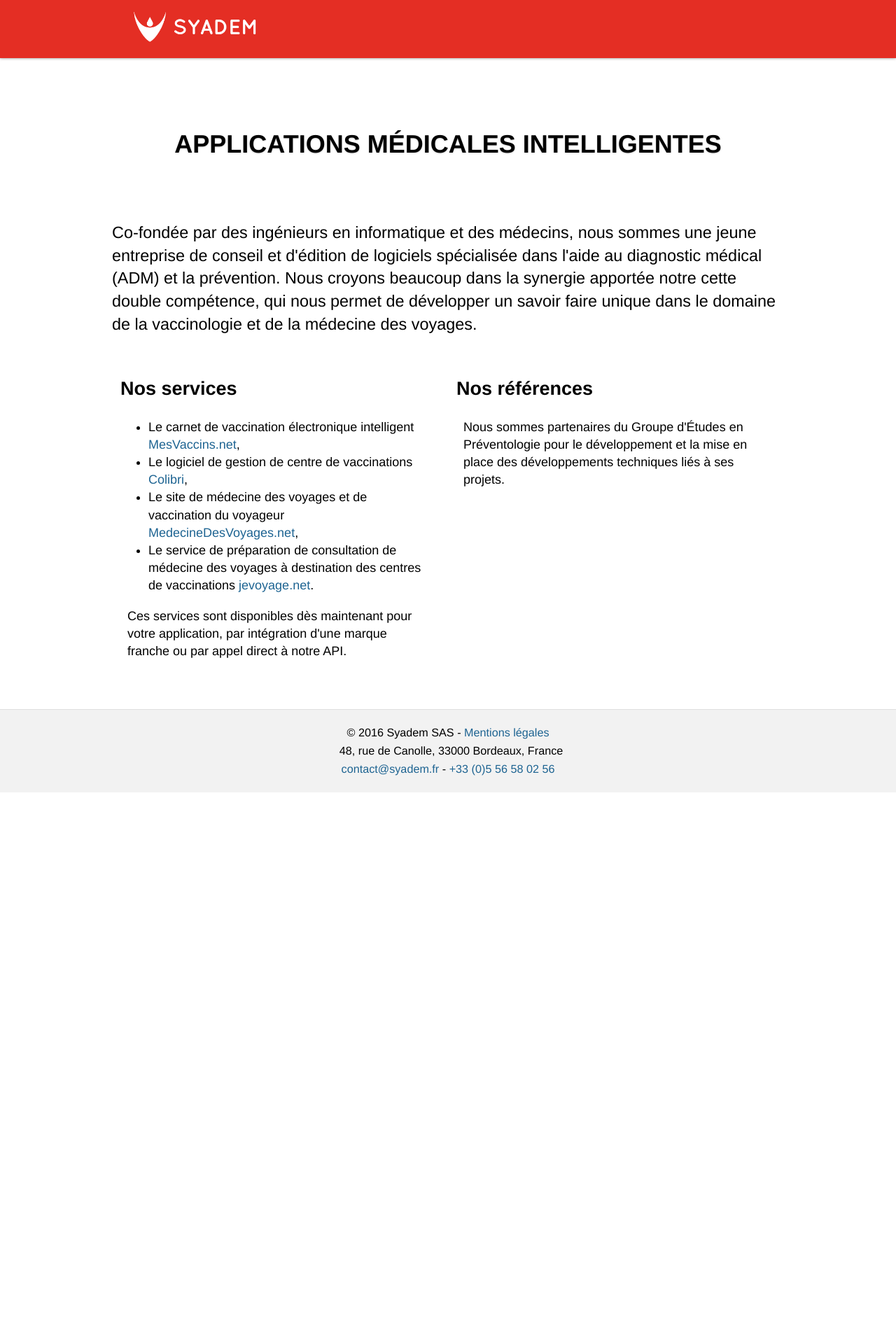
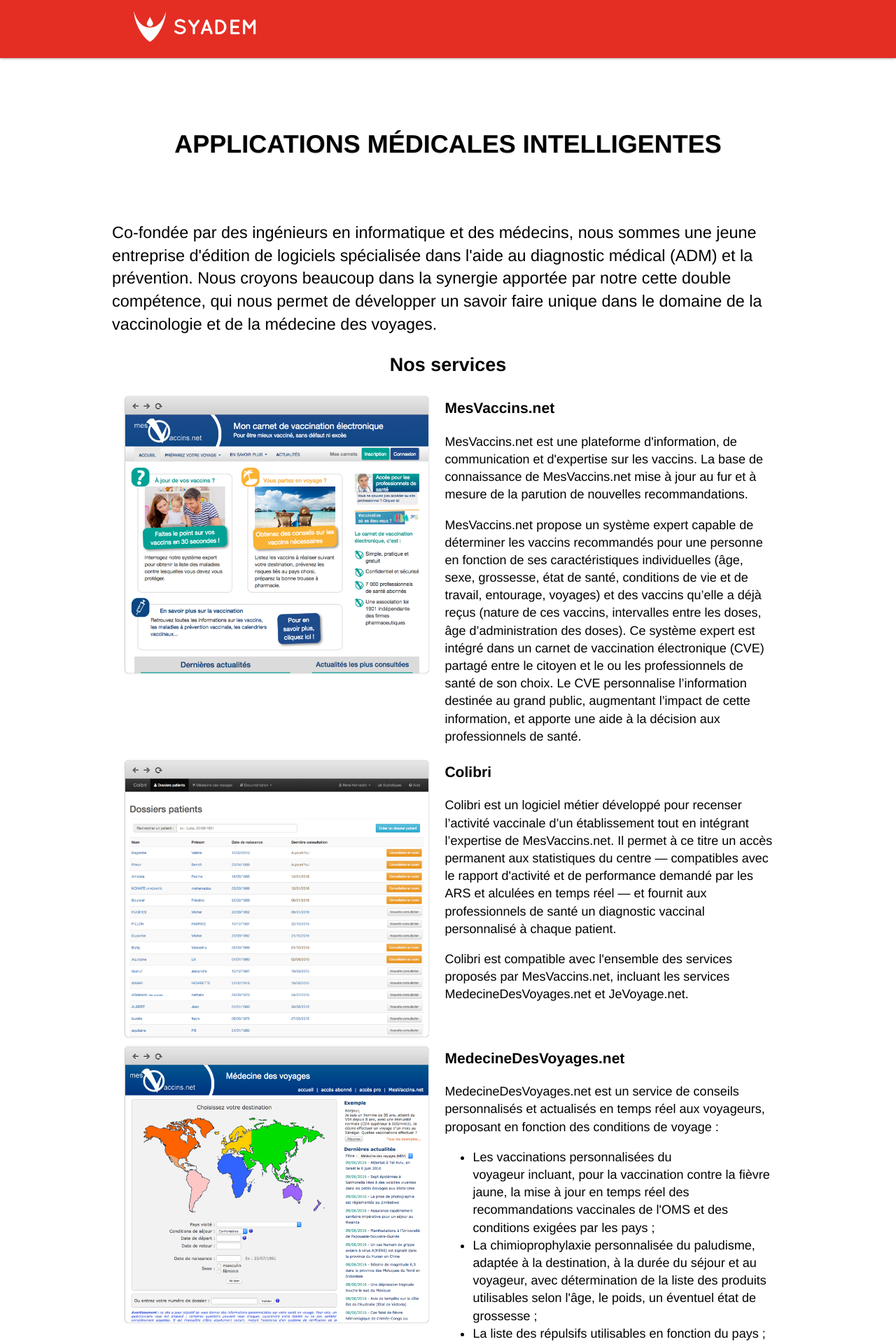
Before and after one commit to Syadem/syadem.github.io, a Jekyll site: the page built from index.html, in a window 1280 px wide. Shown: the top 1920 px of the page at 70% size. Built offline with Jekyll 4.4.1, drawn with Linux system fonts in a browser that asks for light colours; nearby versions of some CDN libraries; some web fonts are replaced; before the commit the page ends 1132 px from its top, so only the background shows below that; some of the changed text lies outside the part shown.

Commit message:
Update descriptions

```diff
--- a/css/main.css
+++ b/css/main.css
@@ -53,20 +53,26 @@
   text-transform: uppercase;
 }
 
-.introduction {
+.presentation {
   font-size: 1.3em;
 }
 
-.column {
-  padding: 12px;
+.homepage h2 {
+  text-align: center;
 }
 
-.column p {
-  padding: 0 20px 0 10px;
+.product .image, .product .description {
+  width: 49%;
+  display: inline-block;
 }
 
-.column ul {
-  padding-right: 10px;
+.product .description {
+  vertical-align: top;
+}
+
+.product .description h3 {
+  margin: 5px 0 1em 0;
+  padding: 0;
 }
 
 footer {
--- a/index.html
+++ b/index.html
@@ -8,29 +8,70 @@
   </div>
 </div>
 
-<div class="container">
+<div class="container homepage">
   <div class="pure-g-r">
-    <section class="pure-u-1 introduction">
-      <p>Co-fondée par des ingénieurs en informatique et des médecins, nous sommes une jeune entreprise de conseil et d'édition de logiciels spécialisée dans l'aide au diagnostic médical (ADM) et la prévention. Nous croyons beaucoup dans la synergie apportée notre cette double compétence, qui nous permet de développer un savoir faire unique dans le domaine de la vaccinologie et de la médecine des voyages.</p>
+    <section class="pure-u-1 presentation">
+      <p>Co-fondée par des ingénieurs en informatique et des médecins, nous sommes une jeune entreprise d'édition de logiciels spécialisée dans l'aide au diagnostic médical (ADM) et la prévention. Nous croyons beaucoup dans la synergie apportée par notre cette double compétence, qui nous permet de développer un savoir faire unique dans le domaine de la vaccinologie et de la médecine des voyages.</p>
     </section>
   </div>
   <div class="pure-g-r">
-    <section class="pure-u-1-2">
-      <div class="column">
-        <h2>Nos services</h2>
-        <ul>
-          <li>Le carnet de vaccination électronique intelligent <a href="http://www.mesvaccins.net">MesVaccins.net</a>,</li>
-          <li>Le logiciel de gestion de centre de vaccinations <a href="https://colibri.mesvaccins.net">Colibri</a>,</li>
-          <li>Le site de médecine des voyages et de vaccination du voyageur <a href="http://www.medecinedesvoyages.net/">MedecineDesVoyages.net</a>,</li>
-          <li>Le service de préparation de consultation de médecine des voyages à destination des centres de vaccinations <a href="http://www.jevoyage.net/">jevoyage.net</a>.</li>
-        </ul>
-        <p>Ces services sont disponibles dès maintenant pour votre application, par intégration d'une marque franche ou par appel direct à notre API.</p>
+    <section class="pure-u-1">
+      <h2>Nos services</h2>
+      <div class="product">
+        <div class="image"><img src="images/mesvaccins.png" alt="MesVaccins.net"></div>
+        <div class="description">
+          <h3>MesVaccins.net</h3>
+          <p>
+            MesVaccins.net est une plateforme d'information, de communication et d'expertise sur les vaccins. La base de connaissance de MesVaccins.net mise à jour au fur et à mesure de la parution de nouvelles recommandations.
+          </p>
+          <p>
+            MesVaccins.net propose un système expert capable de déterminer les vaccins recommandés pour une personne en fonction de ses caractéristiques individuelles (âge, sexe, grossesse, état de santé, conditions de vie et de travail, entourage, voyages) et des vaccins qu’elle a déjà reçus (nature de ces vaccins, intervalles entre les doses, âge d’administration des doses). Ce système expert est intégré dans un carnet de vaccination électronique (CVE) partagé entre le citoyen et le ou les professionnels de santé de son choix. Le CVE personnalise l’information destinée au grand public, augmentant l’impact de cette information, et apporte une aide à la décision aux professionnels de santé.
+          </p>
+        </div>
       </div>
-    </section>
-    <section class="pure-u-1-2">
-      <div class="column">
-        <h2>Nos références</h2>
-        <p>Nous sommes partenaires du Groupe d'Études en Préventologie pour le développement et la mise en place des développements techniques liés à ses projets.</p>
+      <div class="product">
+        <div class="image"><img src="images/colibri.png" alt="Colibri"></div>
+        <div class="description">
+          <h3>Colibri</h3>
+          <p>
+            Colibri est un logiciel métier développé pour recenser l’activité vaccinale d’un établissement tout en intégrant l’expertise de MesVaccins.net. Il permet à ce titre un accès permanent aux statistiques du centre &mdash; compatibles avec le rapport d'activité et de performance demandé par les ARS et alculées en temps réel &mdash; et fournit aux professionnels de santé un diagnostic vaccinal personnalisé à chaque patient.
+          </p>
+          <p>
+            Colibri est compatible avec l'ensemble des services proposés par MesVaccins.net, incluant les services MedecineDesVoyages.net et JeVoyage.net.
+          </p>
+        </div>
+      </div>
+      <div class="product">
+        <div class="image"><img src="images/medecinedesvoyages.png" alt="MedecineDesVoyages.net"></div>
+        <div class="description">
+          <h3>MedecineDesVoyages.net</h3>
+          <p>
+            MedecineDesVoyages.net est un service de conseils personnalisés et actualisés en temps réel aux voyageurs, proposant en fonction des conditions de voyage :
+            <ul>
+              <li>Les vaccinations personnalisées du voyageur incluant, pour la vaccination contre la fièvre jaune, la mise à jour en temps réel des recommandations vaccinales de l'OMS et des conditions exigées par les pays ;</li>
+              <li>La chimioprophylaxie personnalisée du paludisme, adaptée à la destination, à la durée du séjour et au voyageur, avec détermination de la liste des produits utilisables selon l'âge, le poids, un éventuel état de grossesse ;</li>
+              <li>La liste des répulsifs utilisables en fonction du pays ;</li>
+              <li>Les informations générales sur le pays, incluant les cartes politiques et reliefs en haute définition et les cartes de risques si pertinent.</li>
+            </ul>
+          </p>
+        </div>
+      </div>
+      <div class="product">
+        <div class="image"><img src="images/jevoyage.png" alt="JeVoyage.net"></div>
+        <div class="description">
+          <h3>JeVoyage.net</h3>
+          <p>
+            JeVoyage.net est un service complémentaire au site MedecineDesVoyages.net, accessible en ligne. Il permet aux patients d'un centre de vaccinations de préparer leur consultation en ligne et d'obtenir les informations nécessaires à la consultation. Le dossier comprend :
+            <ul>
+              <li>Les informations que le centre souhaite communiquer au patient sur la consultation (tarif, lieu de la consultation, document à fournir, etc.) ;</li>
+              <li>Une version informatisée du formulaire que le patient doit compléter préalablement à sa consultation ;</li>
+              <li>Le questionnaire du site MedecineDesVoyages.net avec les recommandations vaccinales et conseils personnalisés au voyage de votre patient.</li>
+            </ul>
+          </p>
+          <p>
+            Les informations fournies par le patient sont ensuite récupérées par le praticien dans le cadre de la consultation, ce qui lui permet un gain de temps et contribue à l'amélioration de la qualité des informations fournies par le patient.
+          </p>
+        </div>
       </div>
     </section>
   </div>
```
Also changed, not shown: images/colibri.png (added), images/jevoyage.png (added), images/medecinedesvoyages.png (added), images/mesvaccins.png (added).
